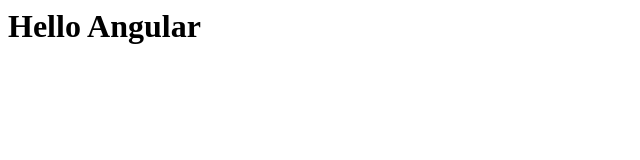
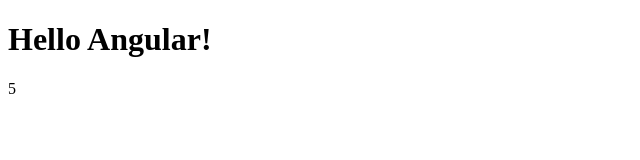
Before and after one commit to braddahboots/angular-practice, a website: page public/index.html in a window 1280 px wide. Shown: the whole page, without its empty margins (0-640 px from the left). Drawn offline with nearby package versions, Linux system fonts and the light colour scheme.

Commit message:
add js expressions to template

```diff
--- a/public/index.html
+++ b/public/index.html
@@ -1 +1,16 @@
-<h1>Hello Angular</h1>
+<!DOCTYPE html>
+<html lang='en'>
+<head>
+  <meta charset='UTF-8'>
+  <title>Angular Tutorial</title>
+</head>
+<body ng-app>
+  <h1>{{ "Hello " + "Angular!" }}</h1>
+
+  <div>
+    {{ 2 + 3 }}
+  </div>
+
+  <script src='https://cdnjs.cloudflare.com/ajax/libs/angular.js/1.5.0-beta.1/angular.min.js'></script>
+</body>
+</html>
```
